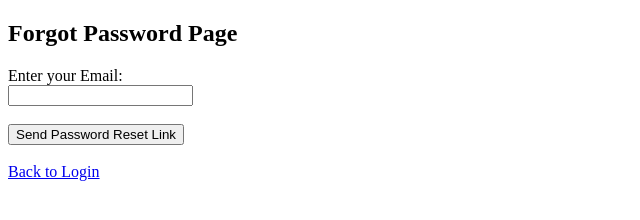
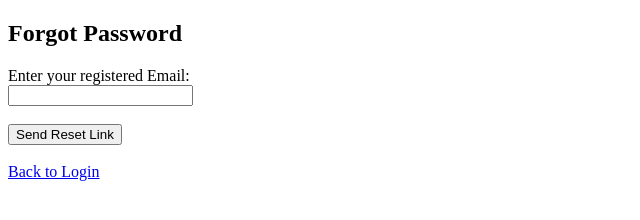
Before and after one commit to nashitagazi-commits/html-authentication-poc, a plain HTML site: page forgot-password.html in a window 1280 px wide. Shown: the whole page, without its empty margins (0-640 px from the left). Drawn offline with Linux system fonts and the light colour scheme.

Commit message:
Updated README and fixed password reset flow

```diff
--- a/forgot-password.html
+++ b/forgot-password.html
@@ -5,20 +5,19 @@
 </head>
 <body>
 
-<h2>Forgot Password Page</h2>
+<h2>Forgot Password</h2>
 
 <form>
-    <label>Enter your Email:</label><br>
+    <label>Enter your registered Email:</label><br>
     <input type="email" name="email"><br><br>
 
-    <!-- Redirect to login after clicking -->
-    <a href="login.html">
-        <button type="button">Send Password Reset Link</button>
+    <!-- Correct Flow -->
+    <a href="reset-password.html">
+        <button type="button">Send Reset Link</button>
     </a>
 </form>
 
 <br>
-
 <a href="login.html">Back to Login</a>
 
 </body>
```
